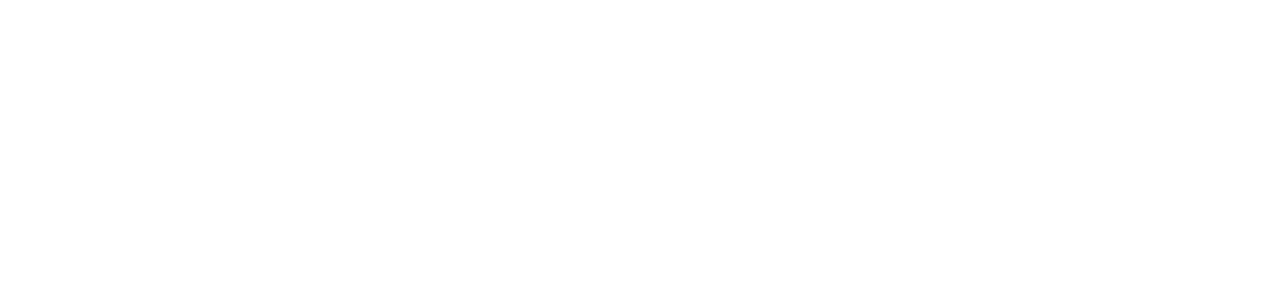
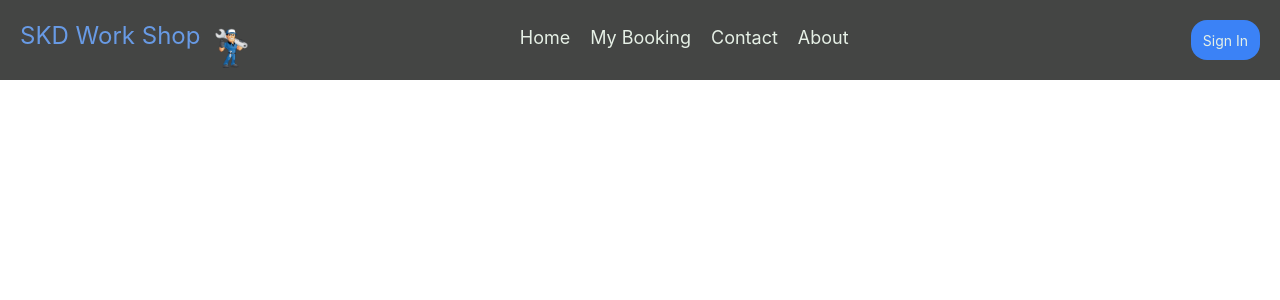
Before and after one commit to rKaushalya/SKD-Work-Shop-With-MERN-Stack, a React (Create React App) app in the folder client/: page / in a window 1280 px wide. Before the commit this address had no page. Shown: the top 300 px of the page. Built offline with nearby package versions, Linux system fonts and the light colour scheme.

Commit message:
NavBar Designed

```diff
--- a/client/src/App.tsx
+++ b/client/src/App.tsx
@@ -1,12 +1,13 @@
 import React from 'react';
 import './App.css';
 import {BrowserRouter, Route, Routes} from "react-router-dom";
+import {DefaultLayout} from "./view/common/DefaultLayout/DefaultLayout";
 
 function App() {
   return (
     <BrowserRouter>
         <Routes>
-          <Route></Route>
+          <Route path="/*" Component={DefaultLayout}></Route>
         </Routes>
     </BrowserRouter>
   );
--- a/client/src/view/common/DefaultLayout/DefaultLayout.tsx
+++ b/client/src/view/common/DefaultLayout/DefaultLayout.tsx
@@ -1,9 +1,16 @@
 import {Component} from "react";
+import {NavBar} from "../NavBar/NavBar";
+import {MainContent} from "../MainContent/MainContent";
+import {Footer} from "../Footer/Footer";
 
 export class DefaultLayout extends Component {
     render() {
         return (
-            <></>
+            <>
+                <NavBar/>
+                <MainContent/>
+                <Footer/>
+            </>
         );
     }
 }
--- a/client/src/view/common/NavBar/NavBar.tsx
+++ b/client/src/view/common/NavBar/NavBar.tsx
@@ -1,9 +1,32 @@
 import {Component} from "react";
+import {Link} from "react-router-dom";
+import logo from "../../../image/logo.png";
 
 export class NavBar extends Component {
     render() {
         return (
-            <></>
+            <div className="p-5 bg-[#444544] flex justify-between h-20">
+
+                <div className="flex">
+                    <h1 className="text-2xl text-secondary">
+                        SKD Work Shop</h1>
+                    <img className="h-12 ml-1" src={logo}
+                         alt=""/>
+                </div>
+
+                <ul className="list-none flex mt-1">
+                    <li className="mr-5 text-[18px] text-[#e6f0e6] hover:text-secondary"><Link to="/">Home</Link></li>
+                    <li className="mr-5 text-[18px] text-[#e6f0e6] hover:text-secondary"><Link to="/">My Booking</Link></li>
+                    <li className="mr-5 text-[18px] text-[#e6f0e6] hover:text-secondary"><Link to="/contact">Contact</Link></li>
+                    <li className="mr-20 text-[18px] text-[#e6f0e6] hover:text-secondary"><Link to="/about">About</Link></li>
+                </ul>
+
+                <button className="text-[14px] text-[#e6f0e6]
+                                   bg-blue-500 pl-3 pr-3 rounded-2xl
+                                   hover:bg-amber-50 hover:text-tertiary">
+                    <Link to="/login">Sign In</Link>
+                </button>
+            </div>
         );
     }
 }
--- a/client/tailwind.config.js
+++ b/client/tailwind.config.js
@@ -8,8 +8,8 @@
                 serif: ['Jost', 'sans']
             },
             colors: {
-                primary: '#6d40e4',
-                secondary: '#47b725',
+                primary: '#0b4a9b',
+                secondary: '#689ae5',
                 tertiary: '#4c4d4b',
             }
         },
```
Also changed, not shown: client/src/image/logo.png (added).
